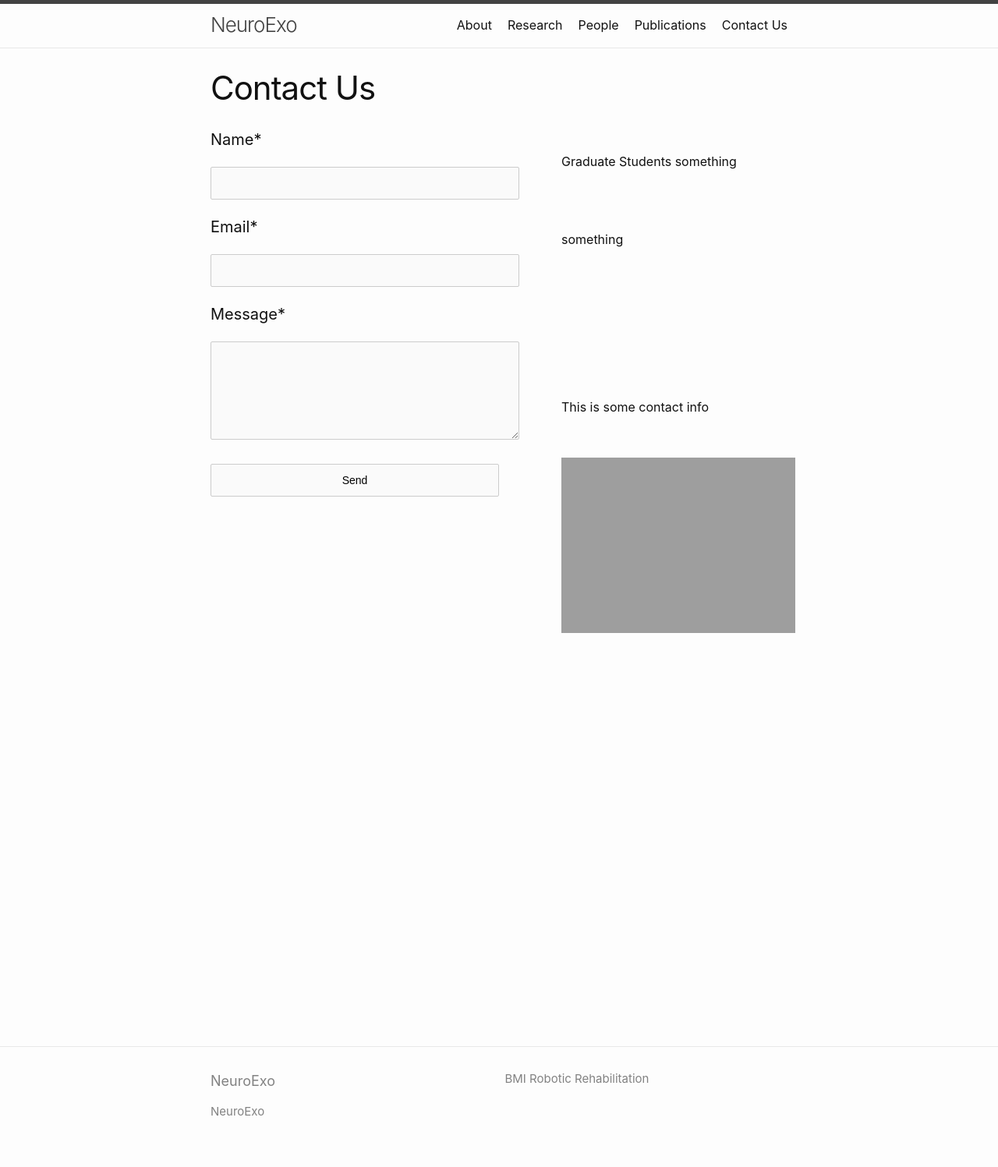
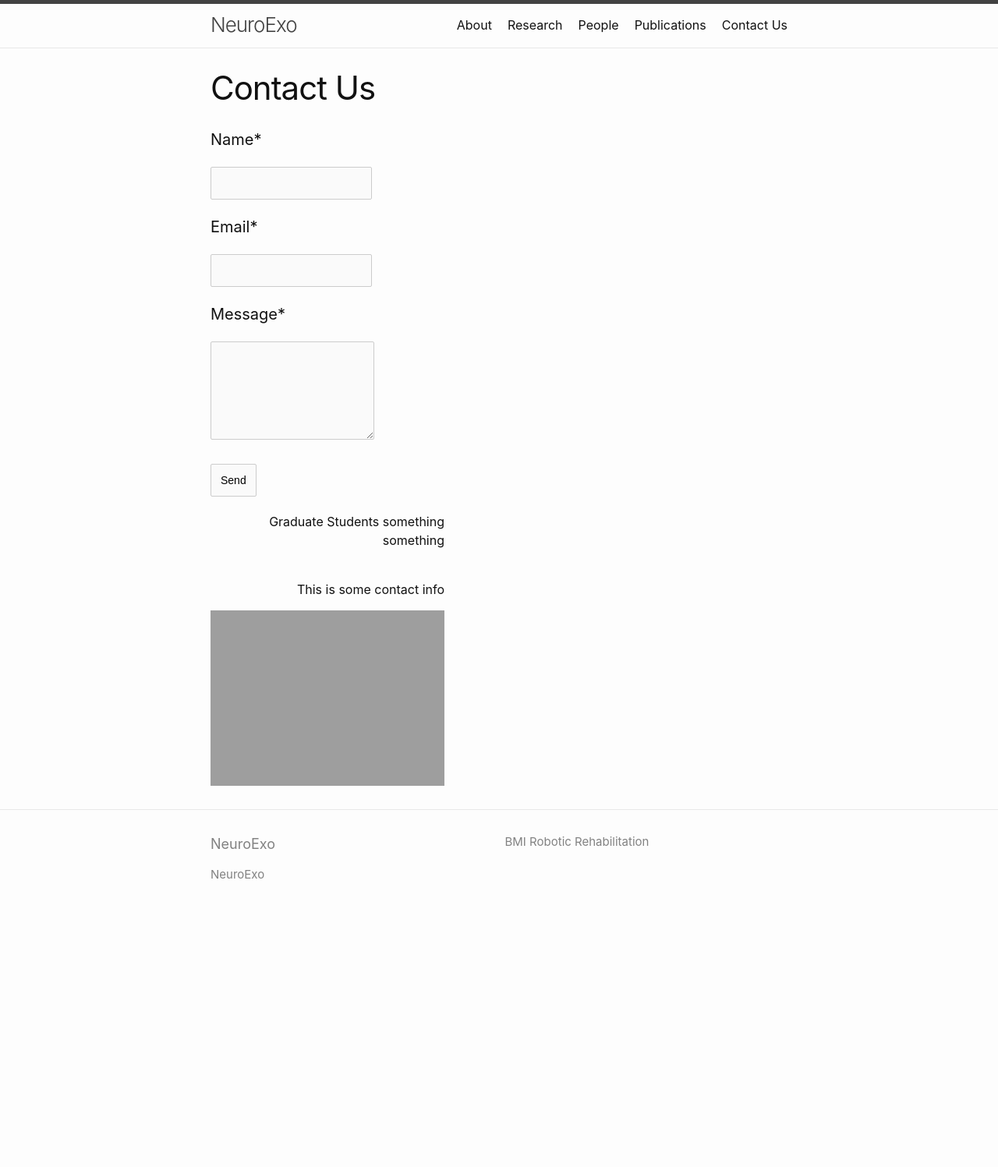
Before and after one commit to arcraik/neuroexo-website, a Jekyll site: the page built from contact.md, in a window 1280 px wide. Shown: the whole page at 78% size. Built offline with Jekyll 4.4.1, drawn with Linux system fonts in a browser that asks for light colours; after the commit the page ends 1193 px from its top, so only the background shows below that; grey boxes are pictures that could not be loaded.

Commit message:
Update contact.md

```diff
--- a/contact.md
+++ b/contact.md
@@ -8,7 +8,6 @@ title: Contact Us
             input {
                 margin-top: 5px;
                 margin-bottom: 20px;
-                width: 50%;
             }
             textarea[type=message] {
                 height: 100px;
@@ -19,7 +18,6 @@ title: Contact Us
                 background-color: #fafafa;
                 font-size: 14px;
                 border-radius: 2px;
-                width: 50%;
             }
             textarea[type=message]:focus {
                 background-color: white;
@@ -43,7 +41,7 @@ title: Contact Us
 
 <iframe id="hidden_iframe" name="hidden_iframe" onload="submitted&amp;&amp;(window.location=&quot;https://neuroexo.org/thanks/&quot;)" style="display:none"></iframe>
 
-<form action="https://docs.google.com/forms/d/e/1FAIpQLSfzO-mkf1gKY5kpA8piBab6h6KymTF0sMOzfcbuRoEvuL6SOA/formResponse" method="post" target="hidden_iframe" onsubmit="submitted=true;" align="left" >
+<form action="https://docs.google.com/forms/d/e/1FAIpQLSfzO-mkf1gKY5kpA8piBab6h6KymTF0sMOzfcbuRoEvuL6SOA/formResponse" method="post" target="hidden_iframe" onsubmit="submitted=true;" style="width:50%;" align="left" >
     <label><h4>Name*</h4></label>
     <input name="entry.134554697" type="text" required/>
     <label><h4>Email*</h4></label>
@@ -55,7 +53,7 @@ title: Contact Us
 
    </form>
 
-<div class="contact" style="position: relative; bottom: 500px; left: 450px; width: 300px; line-height:100px;">
+<div class="contact" style="width: 300px;" align="right">
     <p>Graduate Students something something</p>
     <br>
     <p>This is some contact info</p>
```
